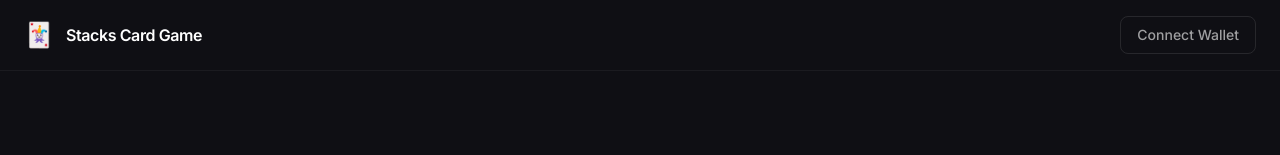
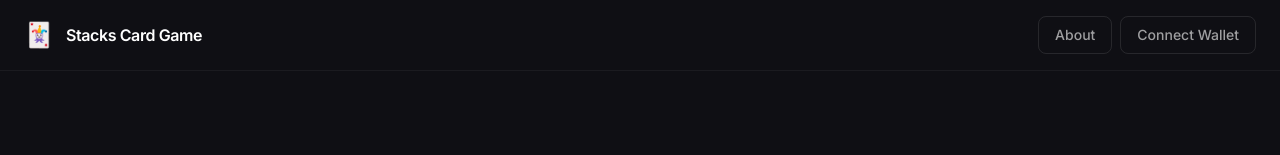
Before and after one commit to TheDEV111/Card-Simulation, a React (Vite) app: page / in a window 1280 px wide. Shown: the top 155 px of the page. Built offline with nearby package versions, Linux system fonts and the light colour scheme; what @stacks/connect, @stacks/network would draw is missing.

Commit message:
feat(about): wire About page into App navigation

```diff
--- a/src/App.jsx
+++ b/src/App.jsx
@@ -7,6 +7,7 @@ import WalletConnect from "./components/WalletConnect";
 import CardSelector from "./components/CardSelector";
 import StakeInput from "./components/StakeInput";
 import GameResult from "./components/GameResult";
+import About from "./components/about/About";
 
 const CONTRACT_ADDRESS = import.meta.env.VITE_CONTRACT_ADDRESS ?? "ST1PQHQKV0RJXZFY1DGX8MNSNYVE3VGZJSRTPGZGM";
 const CONTRACT_NAME = "card-game-v2";
@@ -15,6 +16,7 @@ const MAX_STAKE = 1_000_000;
 const NETWORK = new StacksMainnet();
 
 export default function App() {
+  const [page, setPage] = useState("game"); // game | about
   const [address, setAddress] = useState(null);
   const [card, setCard] = useState(null);
   const [stake, setStake] = useState(0);
@@ -86,15 +88,26 @@ export default function App() {
             Stacks Card Game
           </span>
         </div>
-        <WalletConnect
-          address={address}
-          onConnect={setAddress}
-          onDisconnect={handleDisconnect}
-        />
+        <div className="flex items-center gap-2">
+          <button
+            className="btn-ghost"
+            onClick={() => setPage((p) => (p === "about" ? "game" : "about"))}
+          >
+            {page === "about" ? "← Game" : "About"}
+          </button>
+          <WalletConnect
+            address={address}
+            onConnect={setAddress}
+            onDisconnect={handleDisconnect}
+          />
+        </div>
       </header>
 
       {/* Main */}
       <main className="flex-1 flex items-center justify-center p-6">
+        {page === "about" ? (
+          <About onBack={() => setPage("game")} />
+        ) : (
         <div className="w-full max-w-sm space-y-6">
           {status === "done" && result ? (
             <GameResult result={result} txId={txId} onReset={handleReset} />
@@ -165,6 +178,7 @@ export default function App() {
             </>
           )}
         </div>
+        )}
       </main>
     </div>
   );
```
